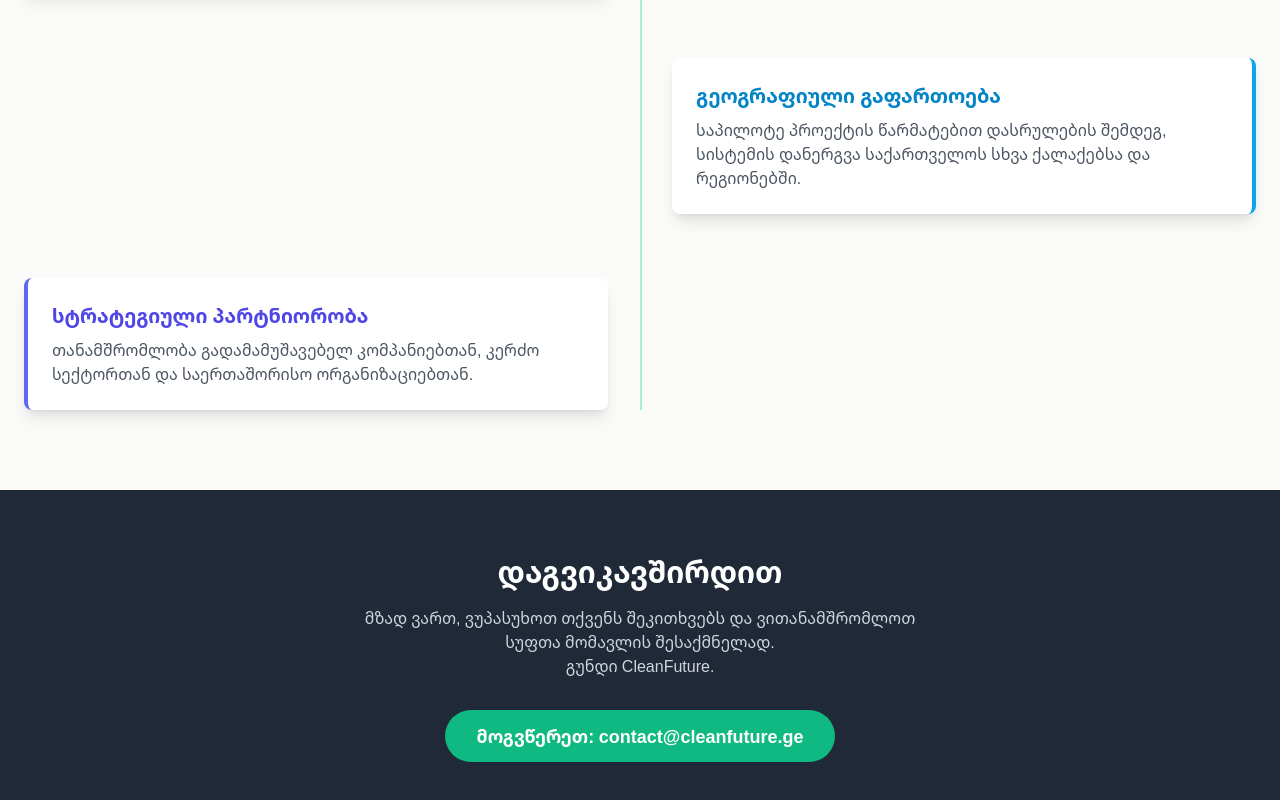
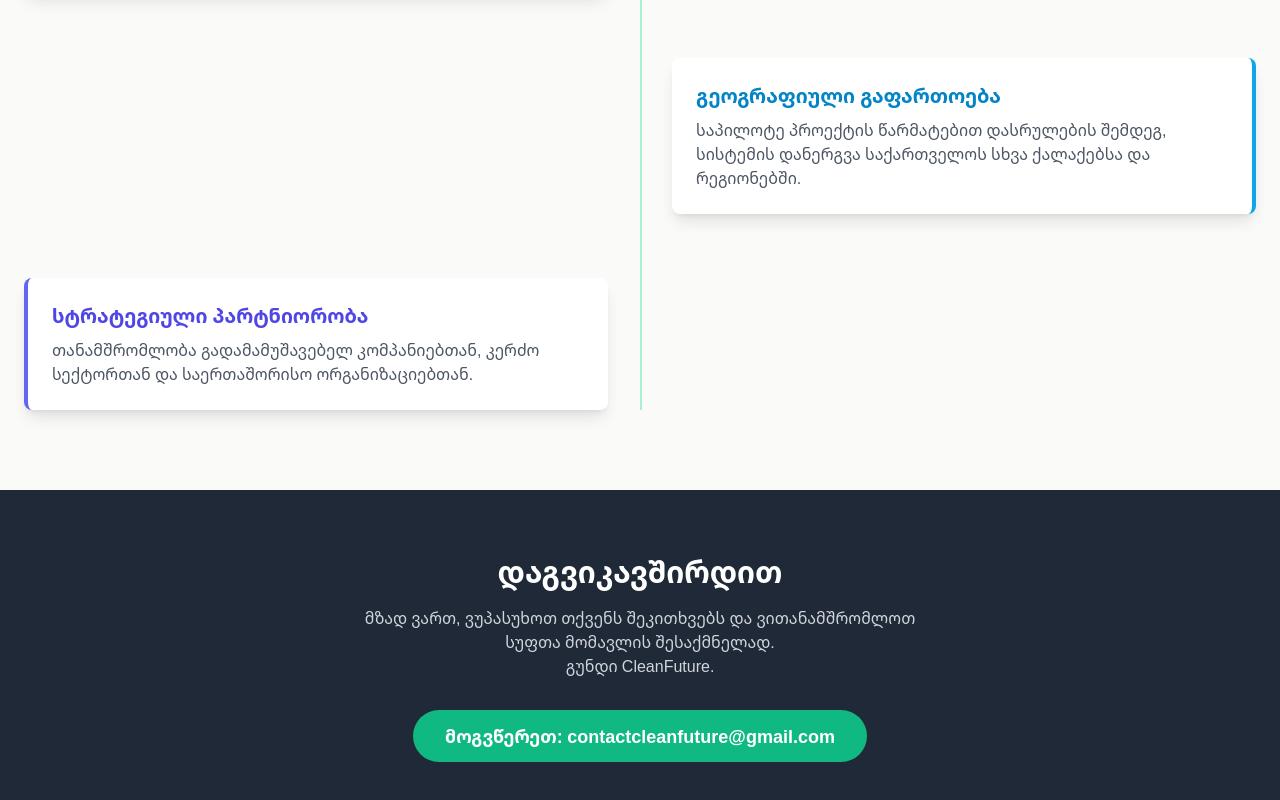
Before and after one commit to vako361/GITA-project, a plain HTML site: page index.html in a window 1280 px wide. Shown: the part 3428-4228 px from the top of the page. Drawn offline with nearby package versions, Linux system fonts and the light colour scheme.

Commit message:
fkjdsbaf

```diff
--- a/index.html
+++ b/index.html
@@ -209,7 +209,7 @@
             <div class="container mx-auto px-6 text-center">
                 <h2 class="text-3xl font-bold mb-4">დაგვიკავშირდით</h2>
                 <p class="text-gray-300 mb-8 max-w-xl mx-auto">მზად ვართ, ვუპასუხოთ თქვენს შეკითხვებს და ვითანამშრომლოთ სუფთა მომავლის შესაქმნელად. <br> გუნდი CleanFuture.</p>
-                <a href="mailto:contact@cleanfuture.ge" class="bg-emerald-500 text-white py-3 px-8 rounded-full text-lg font-semibold hover:bg-emerald-600 transition-transform transform hover:scale-105 inline-block">მოგვწერეთ: contact@cleanfuture.ge</a>
+                <a href="gmail:contact@cleanfuture.ge" class="bg-emerald-500 text-white py-3 px-8 rounded-full text-lg font-semibold hover:bg-emerald-600 transition-transform transform hover:scale-105 inline-block">მოგვწერეთ: contactcleanfuture@gmail.com</a>
             </div>
         </footer>
     </main>
```
